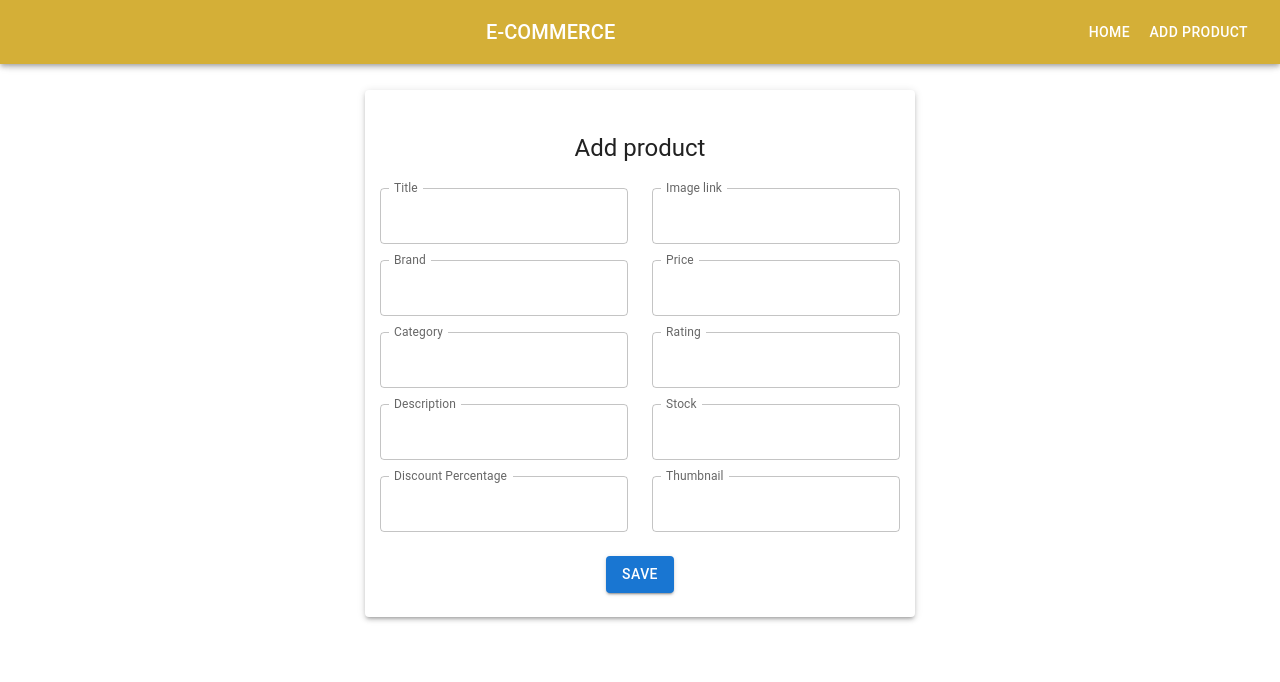
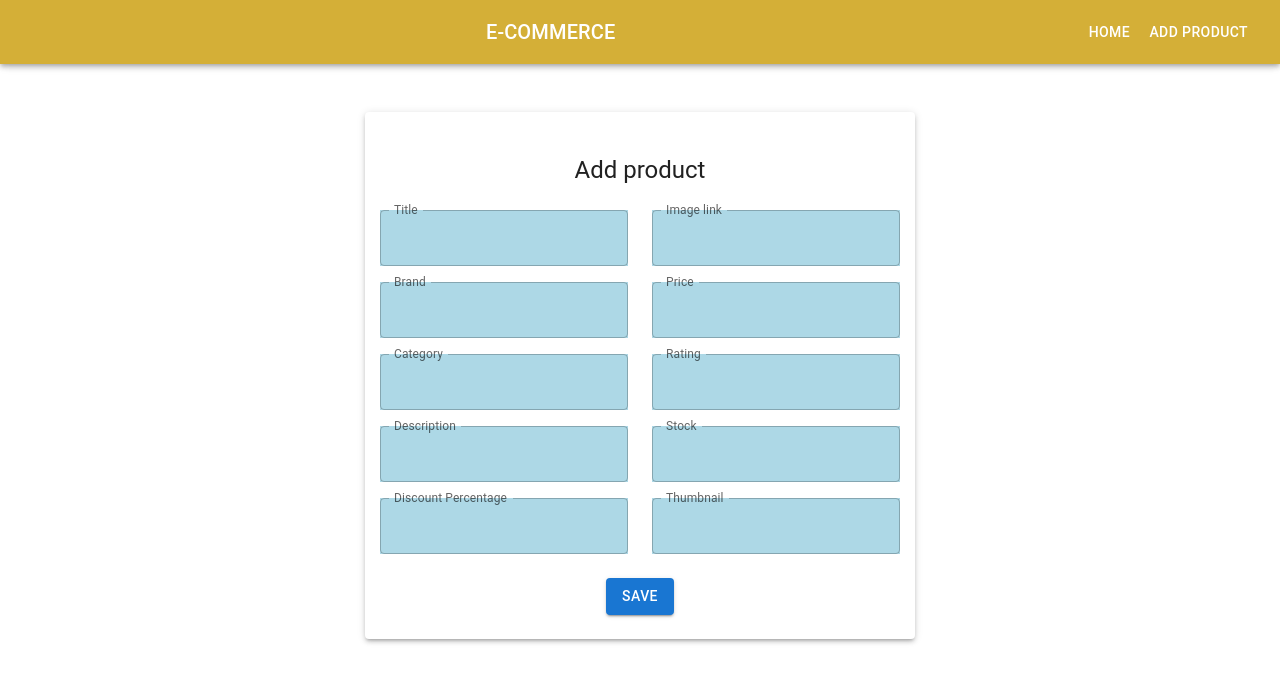
Before and after one commit to pol1612/e-commerce-client, a React (Vite) app: page /add-product in a window 1280 px wide. Shown: the top 682 px of the page. Built offline with nearby package versions, Linux system fonts and the light colour scheme; no server answers.

Commit message:
made some more UI changes

```diff
--- a/src/components/AddProduct.jsx
+++ b/src/components/AddProduct.jsx
@@ -44,7 +44,6 @@ const AddProduct = () => {
         container
         alignContent="center"
         justifyContent="center"
-        style={{ paddingTop: "50px" }}
       >
         <Paper
           elevation={3}
@@ -68,6 +67,7 @@ const AddProduct = () => {
               <Grid container direction="row" gap={3}>
                 <Grid item>
                   <Grid container direction="column" gap={2}>
+
                     <Grid item>
                       <TextField
                         label="Title"
@@ -78,6 +78,9 @@ const AddProduct = () => {
                         value={productData.title}
                         name="title"
                         onChange={handleInputChanges}
+                        sx={{
+                          backgroundColor: "#ADD8E6",
+                        }}
                       />
                     </Grid>
 
@@ -91,6 +94,9 @@ const AddProduct = () => {
                         value={productData.brand}
                         name="brand"
                         onChange={handleInputChanges}
+                        sx={{
+                          backgroundColor: "#ADD8E6",
+                        }}
                       />
                     </Grid>
 
@@ -104,6 +110,9 @@ const AddProduct = () => {
                         value={productData.category}
                         name="category"
                         onChange={handleInputChanges}
+                        sx={{
+                          backgroundColor: "#ADD8E6",
+                        }}
                       />
                     </Grid>
 
@@ -117,6 +126,9 @@ const AddProduct = () => {
                         value={productData.description}
                         name="description"
                         onChange={handleInputChanges}
+                        sx={{
+                          backgroundColor: "#ADD8E6",
+                        }}
                       />
                     </Grid>
 
@@ -131,6 +143,9 @@ const AddProduct = () => {
                         value={productData.discountPercentage}
                         name="discountPercentage"
                         onChange={handleInputChanges}
+                        sx={{
+                          backgroundColor: "#ADD8E6",
+                        }}
                       />
                     </Grid>
                   </Grid>
@@ -148,6 +163,9 @@ const AddProduct = () => {
                         value={productData.images}
                         name="images"
                         onChange={handleInputChanges}
+                        sx={{
+                          backgroundColor: "#ADD8E6",
+                        }}
                       />
                     </Grid>
 
@@ -162,6 +180,9 @@ const AddProduct = () => {
                         value={productData.price}
                         name="price"
                         onChange={handleInputChanges}
+                        sx={{
+                          backgroundColor: "#ADD8E6",
+                        }}
                       />
                     </Grid>
 
@@ -176,6 +197,9 @@ const AddProduct = () => {
                         value={productData.rating}
                         name="rating"
                         onChange={handleInputChanges}
+                        sx={{
+                          backgroundColor: "#ADD8E6",
+                        }}
                       />
                     </Grid>
 
@@ -190,6 +214,9 @@ const AddProduct = () => {
                         value={productData.stock}
                         name="stock"
                         onChange={handleInputChanges}
+                        sx={{
+                          backgroundColor: "#ADD8E6",
+                        }}
                       />
                     </Grid>
 
@@ -203,6 +230,9 @@ const AddProduct = () => {
                         value={productData.thumbnail}
                         name="thumbnail"
                         onChange={handleInputChanges}
+                        sx={{
+                          backgroundColor: "#ADD8E6",
+                        }}
                       />
                     </Grid>
                   </Grid>
--- a/src/components/ProductsList.jsx
+++ b/src/components/ProductsList.jsx
@@ -29,11 +29,6 @@ const ProductsList = () => {
     return (
 
         <div style={{ width: '100%', justifyContent: 'flex-end'}}>
-            <br/>
-            <br/>
-            <br/>
-            <br/>
-
             <div style={{display: 'flex', justifyContent: 'center', }}>
                 <Grid container spacing={10} sx={{marginX: -2}}>
                     {productsList.map(
--- a/src/components/UpdateProduct.jsx
+++ b/src/components/UpdateProduct.jsx
@@ -84,6 +84,9 @@ const UpdateProduct = () => {
                          value={productData.title || ""}
                          name="title"
                          onChange={handleInputChanges}
+                         sx={{
+                           backgroundColor: "#ADD8E6",
+                         }}
                        />
                      </Grid>
 
@@ -97,6 +100,9 @@ const UpdateProduct = () => {
                          value={productData.brand || ""}
                          name="brand"
                          onChange={handleInputChanges}
+                         sx={{
+                           backgroundColor: "#ADD8E6",
+                         }}
                        />
                      </Grid>
 
@@ -110,6 +116,9 @@ const UpdateProduct = () => {
                          value={productData.category || ""}
                          name="category"
                          onChange={handleInputChanges}
+                         sx={{
+                           backgroundColor: "#ADD8E6",
+                         }}
                        />
                      </Grid>
 
@@ -123,6 +132,9 @@ const UpdateProduct = () => {
                          value={productData.description || ""}
                          name="description"
                          onChange={handleInputChanges}
+                         sx={{
+                           backgroundColor: "#ADD8E6",
+                         }}
                        />
                      </Grid>
 
@@ -137,6 +149,9 @@ const UpdateProduct = () => {
                          value={productData.discountPercentage || ""}
                          name="discountPercentage"
                          onChange={handleInputChanges}
+                         sx={{
+                           backgroundColor: "#ADD8E6",
+                         }}
                        />
                      </Grid>
                    </Grid>
@@ -155,6 +170,9 @@ const UpdateProduct = () => {
                          //value={productData.images.toString()}
                          name="images"
                          onChange={handleInputChanges}
+                         sx={{
+                           backgroundColor: "#ADD8E6",
+                         }}
                        />
                      </Grid>
 
@@ -169,6 +187,9 @@ const UpdateProduct = () => {
                          value={productData.price || ""}
                          name="price"
                          onChange={handleInputChanges}
+                         sx={{
+                           backgroundColor: "#ADD8E6",
+                         }}
                        />
                      </Grid>
 
@@ -183,6 +204,9 @@ const UpdateProduct = () => {
                          value={productData.rating || ""}
                          name="rating"
                          onChange={handleInputChanges}
+                         sx={{
+                           backgroundColor: "#ADD8E6",
+                         }}
                        />
                      </Grid>
 
@@ -197,6 +221,9 @@ const UpdateProduct = () => {
                          value={productData.stock || ""}
                          name="stock"
                          onChange={handleInputChanges}
+                         sx={{
+                           backgroundColor: "#ADD8E6",
+                         }}
                        />
                      </Grid>
 
@@ -210,6 +237,9 @@ const UpdateProduct = () => {
                          value={productData.thumbnail || ""}
                          name="thumbnail"
                          onChange={handleInputChanges}
+                         sx={{
+                           backgroundColor: "#ADD8E6",
+                         }}
                        />
                      </Grid>
                    </Grid>
--- a/src/pages/AddProductPage.jsx
+++ b/src/pages/AddProductPage.jsx
@@ -5,6 +5,10 @@ const AddProductPage = () => {
     return(
         <>
             <NavBar/>
+            <br/>
+            <br/>
+            <br/>
+            <br/>
             <AddProduct/>
         </>
     )
--- a/src/pages/HomePage.jsx
+++ b/src/pages/HomePage.jsx
@@ -6,8 +6,12 @@ const HomePage = () => {
     return(
         <>
             <NavBar/>
+            <br/>
+            <br/>
+            <br/>
+            <br/>
             <ProductsList/>
         </>
     )
 }
-export default  HomePage
+export default HomePage
--- a/src/pages/UpdateProductPage.jsx
+++ b/src/pages/UpdateProductPage.jsx
@@ -5,6 +5,10 @@ const UpdateProductPage = () => {
     return(
         <>
             <NavBar/>
+            <br/>
+            <br/>
+            <br/>
+            <br/>
             <UpdateProduct/>
         </>
     )
```
